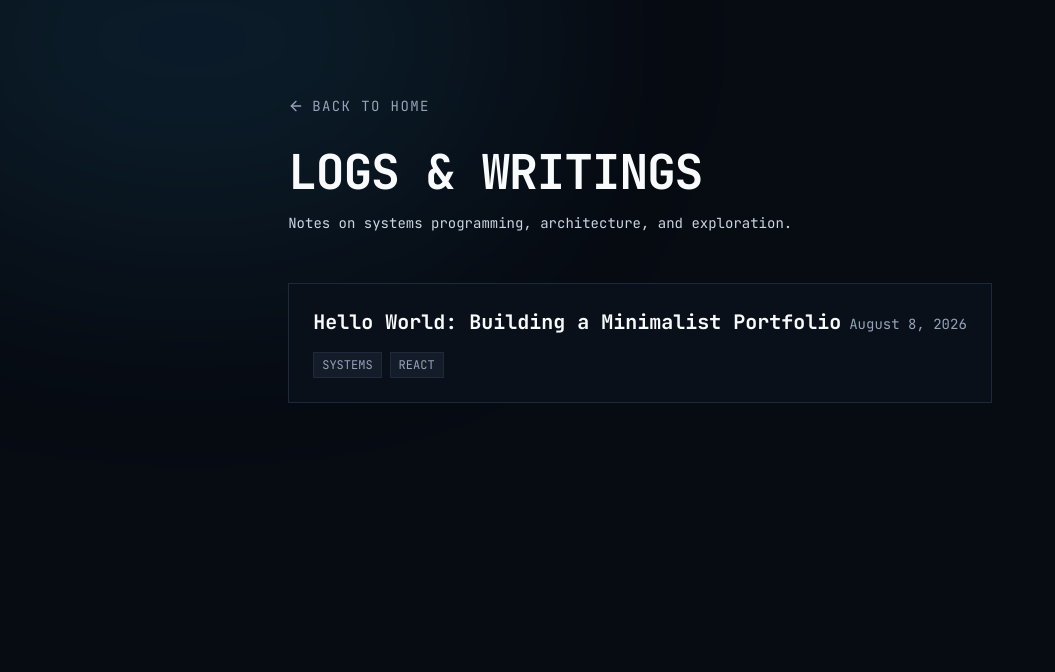
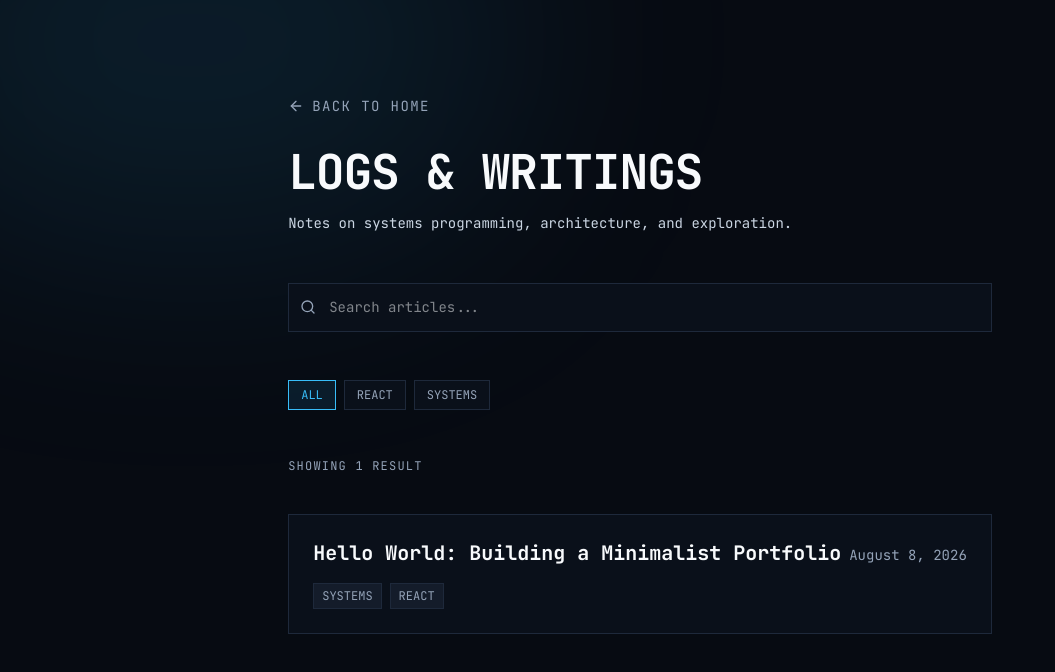
Before and after one commit to belutoni/belutoni.github.io, a Next.js app: page /blog in a window 1280 px wide. Shown: the top 672 px of the page, without its empty margins (0-1055 px from the left). Built offline with nearby package versions, Linux system fonts and the light colour scheme.

Commit message:
Enhance blog: add syntax highlighting and search filtering

```diff
--- a/package.json
+++ b/package.json
@@ -12,11 +12,13 @@
     "@tailwindcss/typography": "^0.5.20",
     "framer-motion": "^12.43.0",
     "gray-matter": "^4.0.3",
+    "highlight.js": "^11.11.1",
     "lucide-react": "^1.28.0",
     "next": "16.3.0",
     "react": "19.2.8",
     "react-dom": "19.2.8",
     "react-markdown": "^10.1.0",
+    "rehype-highlight": "^7.0.2",
     "remark-gfm": "^4.0.1"
   },
   "devDependencies": {
--- a/src/app/blog/[slug]/page.tsx
+++ b/src/app/blog/[slug]/page.tsx
@@ -2,6 +2,8 @@ import { notFound } from 'next/navigation';
 import Link from 'next/link';
 import ReactMarkdown from 'react-markdown';
 import remarkGfm from 'remark-gfm';
+import rehypeHighlight from 'rehype-highlight';
+import 'highlight.js/styles/atom-one-dark.css';
 import { ArrowLeft } from 'lucide-react';
 import { getAllPosts, getPostBySlug } from '@/lib/blog';
 
@@ -52,8 +54,11 @@ export default async function BlogPost({ params }: { params: Promise<{ slug: str
         </div>
       </header>
 
-      <article className="prose prose-invert prose-slate max-w-none prose-headings:text-foreground prose-a:text-accent-teal hover:prose-a:text-accent-teal/80 prose-code:text-accent-teal prose-code:bg-slate-border/30 prose-code:px-1 prose-code:py-0.5 prose-code:rounded prose-pre:bg-[#0a101a] prose-pre:border prose-pre:border-slate-border text-slate-300 leading-loose">
-        <ReactMarkdown remarkPlugins={[remarkGfm]}>
+      <article className="prose prose-invert prose-slate max-w-none prose-headings:text-foreground prose-a:text-accent-teal hover:prose-a:text-accent-teal/80 prose-pre:bg-[#0a101a] prose-pre:border prose-pre:border-slate-border text-slate-300 leading-loose">
+        <ReactMarkdown
+          remarkPlugins={[remarkGfm]}
+          rehypePlugins={[rehypeHighlight]}
+        >
           {post.content}
         </ReactMarkdown>
       </article>
--- a/src/app/blog/page.tsx
+++ b/src/app/blog/page.tsx
@@ -1,6 +1,7 @@
 import Link from 'next/link';
 import { ArrowLeft } from 'lucide-react';
 import { getAllPosts } from '@/lib/blog';
+import BlogList from '@/components/BlogList';
 
 export default function BlogIndex() {
   const posts = getAllPosts();
@@ -18,44 +19,7 @@ export default function BlogIndex() {
         <p className="text-slate-300">Notes on systems programming, architecture, and exploration.</p>
       </div>
 
-      <div className="flex flex-col gap-8">
-        {posts.map((post) => (
-          <Link
-            key={post.slug}
-            href={`/blog/${post.slug}`}
-            className="group border border-slate-border p-6 hover:border-slate-500 transition-colors bg-[#0a101a] block relative"
-          >
-            {/* Corner Accents */}
-            <div className="absolute top-0 left-0 w-2 h-2 border-t border-l border-accent-teal opacity-0 group-hover:opacity-100 transition-opacity" />
-            <div className="absolute bottom-0 right-0 w-2 h-2 border-b border-r border-accent-teal opacity-0 group-hover:opacity-100 transition-opacity" />
-
-            <div className="flex flex-col md:flex-row md:justify-between md:items-baseline gap-2 mb-4">
-              <h2 className="text-xl font-bold text-foreground group-hover:text-accent-teal transition-colors">
-                {post.title}
-              </h2>
-              <time className="text-slate-muted text-sm shrink-0">
-                {new Date(post.date).toLocaleDateString('en-US', {
-                  year: 'numeric',
-                  month: 'long',
-                  day: 'numeric'
-                })}
-              </time>
-            </div>
-
-            <div className="flex gap-2">
-              {post.tags.map(tag => (
-                <span key={tag} className="text-xs px-2 py-1 bg-slate-border/50 text-slate-muted border border-slate-border uppercase">
-                  {tag}
-                </span>
-              ))}
-            </div>
-          </Link>
-        ))}
-
-        {posts.length === 0 && (
-          <div className="text-slate-muted italic">No posts found. Add markdown files to src/content/blog to see them here.</div>
-        )}
-      </div>
+      <BlogList posts={posts} />
     </div>
   );
 }
--- /dev/null
+++ b/src/components/BlogList.tsx
@@ -0,0 +1,109 @@
+"use client";
+
+import { useState } from 'react';
+import Link from 'next/link';
+import { BlogPost } from '@/lib/blog';
+import { Search } from 'lucide-react';
+
+export default function BlogList({ posts }: { posts: BlogPost[] }) {
+  const [searchQuery, setSearchQuery] = useState("");
+  const [selectedTag, setSelectedTag] = useState<string | null>(null);
+
+  // Extract all unique tags
+  const allTags = Array.from(new Set(posts.flatMap(post => post.tags))).sort();
+
+  // Filter posts based on search query and selected tag
+  const filteredPosts = posts.filter(post => {
+    const matchesSearch = post.title.toLowerCase().includes(searchQuery.toLowerCase()) ||
+                          post.content.toLowerCase().includes(searchQuery.toLowerCase());
+    const matchesTag = selectedTag ? post.tags.includes(selectedTag) : true;
+    return matchesSearch && matchesTag;
+  });
+
+  return (
+    <div className="flex flex-col gap-8">
+      {/* Search and Filter Controls */}
+      <div className="flex flex-col md:flex-row gap-4 mb-4">
+        <div className="relative grow">
+          <div className="absolute inset-y-0 left-0 pl-3 flex items-center pointer-events-none">
+            <Search className="h-4 w-4 text-slate-muted" />
+          </div>
+          <input
+            type="text"
+            placeholder="Search articles..."
+            className="w-full bg-[#0a101a] border border-slate-border text-foreground pl-10 pr-4 py-3 focus:outline-none focus:border-accent-teal transition-colors"
+            value={searchQuery}
+            onChange={(e) => setSearchQuery(e.target.value)}
+          />
+        </div>
+      </div>
+
+      {/* Tags Filter */}
+      {allTags.length > 0 && (
+        <div className="flex flex-wrap gap-2 mb-4">
+          <button
+            onClick={() => setSelectedTag(null)}
+            className={`text-xs px-3 py-1.5 border transition-colors ${selectedTag === null ? 'bg-accent-teal/10 border-accent-teal text-accent-teal' : 'bg-[#0a101a] border-slate-border text-slate-muted hover:border-slate-500'}`}
+          >
+            ALL
+          </button>
+          {allTags.map(tag => (
+            <button
+              key={tag}
+              onClick={() => setSelectedTag(tag === selectedTag ? null : tag)}
+              className={`text-xs px-3 py-1.5 border transition-colors uppercase ${selectedTag === tag ? 'bg-accent-teal/10 border-accent-teal text-accent-teal' : 'bg-[#0a101a] border-slate-border text-slate-muted hover:border-slate-500'}`}
+            >
+              {tag}
+            </button>
+          ))}
+        </div>
+      )}
+
+      {/* Results Count */}
+      <div className="text-xs text-slate-muted tracking-widest uppercase mb-2">
+        Showing {filteredPosts.length} {filteredPosts.length === 1 ? 'result' : 'results'}
+      </div>
+
+      {/* Posts List */}
+      <div className="flex flex-col gap-6">
+        {filteredPosts.map((post) => (
+          <Link
+            key={post.slug}
+            href={`/blog/${post.slug}`}
+            className="group border border-slate-border p-6 hover:border-slate-500 transition-colors bg-[#0a101a] block relative"
+          >
+            <div className="absolute top-0 left-0 w-2 h-2 border-t border-l border-accent-teal opacity-0 group-hover:opacity-100 transition-opacity" />
+            <div className="absolute bottom-0 right-0 w-2 h-2 border-b border-r border-accent-teal opacity-0 group-hover:opacity-100 transition-opacity" />
+
+            <div className="flex flex-col md:flex-row md:justify-between md:items-baseline gap-2 mb-4">
+              <h2 className="text-xl font-bold text-foreground group-hover:text-accent-teal transition-colors">
+                {post.title}
+              </h2>
+              <time className="text-slate-muted text-sm shrink-0">
+                {new Date(post.date).toLocaleDateString('en-US', {
+                  year: 'numeric',
+                  month: 'long',
+                  day: 'numeric'
+                })}
+              </time>
+            </div>
+
+            <div className="flex flex-wrap gap-2">
+              {post.tags.map(tag => (
+                <span key={tag} className="text-xs px-2 py-1 bg-slate-border/50 text-slate-muted border border-slate-border uppercase">
+                  {tag}
+                </span>
+              ))}
+            </div>
+          </Link>
+        ))}
+
+        {filteredPosts.length === 0 && (
+          <div className="text-slate-muted italic py-8 text-center border border-dashed border-slate-border">
+            No articles found matching your criteria.
+          </div>
+        )}
+      </div>
+    </div>
+  );
+}
```
Also changed, not shown: 1 other file (tests, documents, lock files or other folders).
